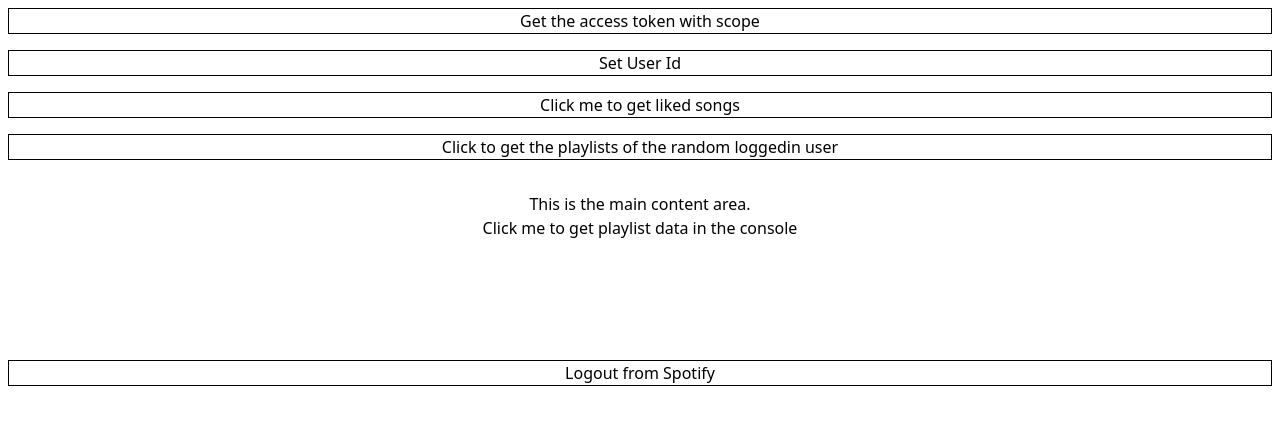
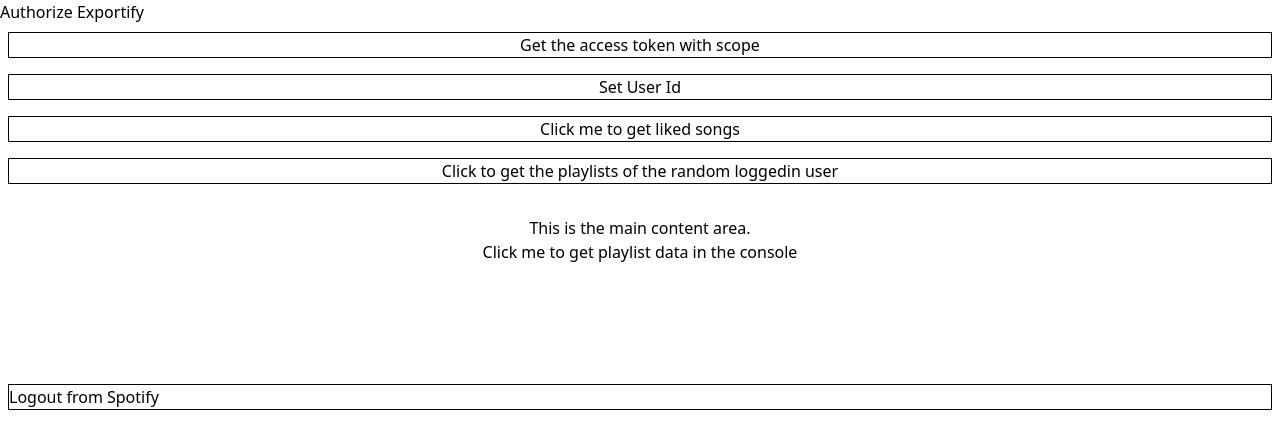
Before and after one commit to adityasoni2019/spotify, a React (Create React App) app: page / in a window 1280 px wide. Shown: the top 446 px of the page. Built offline with nearby package versions, Linux system fonts and the light colour scheme.

Commit message:
crack account login + private playlist access

```diff
--- a/src/App.js
+++ b/src/App.js
@@ -4,12 +4,13 @@
 import Logout from "./Buttons/Logout";
 import SetUserIdComponent from "./Buttons/SetUserId";
 import Random from "./Buttons/Random";
+import Authorize_Exportify from "./Buttons/Authorize_Exportify";
 
 function App() {
 
   return (
     <div className="App" class = "flex flex-col">
-
+      <Authorize_Exportify/>
       <AuthorizationPage />
       <SetUserIdComponent />
       <GetLikedSongsComponent />
--- a/src/Buttons/AuthorizationPage.js
+++ b/src/Buttons/AuthorizationPage.js
@@ -1,12 +1,29 @@
 import { useEffect, useContext } from "react"
-import { scopes, clientID, redirectURI, generateRandomString } from "../utils"
+import { scopes, redirectURI, generateRandomString } from "../utils"
 import SpotifyContext from "../Context/SpotifyContext";
 
 function AuthorizationPage() {
 
+
+    function getQueryParam(name) {
+        name = name.replace(/[[]/, "\\[").replace(/[\]]/, "\\]");
+        var regex = new RegExp("[\\?&]" + name + "=([^&#]*)"),
+            results = regex.exec(window.location.search);
+        return results === null ? "" : decodeURIComponent(results[1].replace(/\+/g, " "));
+    }
+
+    let clientId_final = getQueryParam("app_client_id")
+    let changeUser = getQueryParam("change_user") !== ""
+
+    if (clientId_final === '') {
+        clientId_final = "0c664075c9aa4d9a923efa983fa2516d"
+    }
+
     const { setAccessToken } = useContext(SpotifyContext);
     const state = generateRandomString(16);
-    const authorizationUrl = `https://accounts.spotify.com/authorize?client_id=${clientID}&redirect_uri=${encodeURIComponent(redirectURI)}&scope=${encodeURIComponent(scopes)}&response_type=token&state=${state}`;
+    const authorizationUrl = `https://accounts.spotify.com/authorize?client_id=${clientId_final}&redirect_uri=${encodeURIComponent(redirectURI)}&scope=${encodeURIComponent(scopes)}&response_type=token&state=${state}`;
+    // const authorizationUrl = `https://accounts.spotify.com/authorize?&redirect_uri=${encodeURIComponent(redirectURI)}&scope=${encodeURIComponent(scopes)}&response_type=token&state=${state}`;
+
 
     const getAccessTokenFromURL = () => {
         const hashParams = window.location.hash.substring(1).split('&');
@@ -15,6 +32,7 @@
             // this is basically getting the access token from the query params which have been passed in the localhost:3000/ link.
             const [key, value] = param.split('=');
             if (key === 'access_token') {
+                setAccessToken(value);
                 return value;
             }
         }
@@ -32,12 +50,13 @@
             const accessToken = getAccessTokenFromURL();
             setAccessToken(accessToken);
             console.log("this is the access token with the scope", accessToken);
+
         }
     })
 
     return (
         <>
-            <div class = "border border-black m-2 text-center" onClick={handleScopeAuthorization}>Get the access token with scope</div>
+            <div class="border border-black m-2 text-center" onClick={handleScopeAuthorization}>Get the access token with scope</div>
             {/* now, what'll happen is, once this button has been clicked, the user will get redirected to the main page.*/}
         </>
     )
--- /dev/null
+++ b/src/Buttons/Authorize_Exportify.js
@@ -0,0 +1,39 @@
+function Authorize_Exportify() {
+
+    function authorize() {
+
+        function getQueryParam(name) {
+            console.log("this is the name coming from the query functiun", name);
+            name = name.replace(/[[]/, "\\[").replace(/[\]]/, "\\]");
+            console.log("This s the name coming after the replace operation", name);
+            var regex = new RegExp("[\\?&]" + name + "=([^&#]*)"),
+                results = regex.exec(window.location.search);
+                console.log("this is the regExp", regex);
+            return results === null ? "" : decodeURIComponent(results[1].replace(/\+/g, " "));
+        }
+
+        let clientId = getQueryParam("app_client_id")
+        let changeUser = getQueryParam("change_user") !== ""
+
+        // Use Exportify application clientId if none given
+        if (clientId === '') {
+            clientId = "9950ac751e34487dbbe027c4fd7f8e99"
+        }
+
+        window.location.href = "https://accounts.spotify.com/authorize" +
+            "?client_id=" + clientId +
+            "&redirect_uri=" + encodeURIComponent([window.location.protocol, '//', window.location.host, window.location.pathname].join('')) +
+            "&scope=playlist-read-private%20playlist-read-collaborative%20user-library-read" +
+            "&response_type=token"
+    }
+
+    return (
+        <>
+            <div onClick={authorize}>Authorize Exportify</div>
+        </>
+    )
+
+}
+
+
+export default Authorize_Exportify;
--- a/src/Buttons/Exports.js
+++ b/src/Buttons/Exports.js
@@ -52,7 +52,7 @@
     function handleExport_new(offset) {
 
         console.log("this is the handleExport_new");
-        if (offset >= totalTracks) {
+        if (offset > totalTracks) {
             // this is where we'll set the data
             setData(data_new);
             return;
--- a/src/Buttons/Logout.js
+++ b/src/Buttons/Logout.js
@@ -1,40 +1,47 @@
 import React from 'react';
-
+import { redirectURI } from '../utils';
 function Logout() {
 
-    const handleLogout = () => {
-        // // Send a POST request to the Spotify logout endpoint
-        fetch('https://open.spotify.com/logout', {
-            method: 'GET',
-            mode: 'no-cors',
-            headers: {
-                'Content-Type': 'application/json',
-                // 'Referrer-Policy': 'strict-origin-when-cross-origin'
-            }
-        })
-            .then(() => {
-                // The logout request was sent successfully
-                console.log('Logged out from Spotify.');
-            })
-            .catch(error => {
-                // Handle any errors that occurred during the logout request
-                console.error('Error:', error);
-            });
+    // const handleLogout = () => {
+    //     // // Send a POST request to the Spotify logout endpoint
+    //     fetch('https://open.spotify.com/logout', {
+    //         method: 'GET',
+    //         mode: 'no-cors',
+    //         headers: {
+    //             'Content-Type': 'application/json',
+    //             // 'Referrer-Policy': 'strict-origin-when-cross-origin'
+    //         }
+    //     })
+    //         .then(() => {
+    //             // The logout request was sent successfully
+    //             console.log('Logged out from Spotify.');
+    //         })
+    //         .catch(error => {
+    //             // Handle any errors that occurred during the logout request
+    //             console.error('Error:', error);
+    //         });
 
-        // I tested the lines below, didn't work. Will checkout again.
+    //     // I tested the lines below, didn't work. Will checkout again.
 
 
-        // // <a href="https://open.spotify.com/logout">Logout from Spotify</a>
-        // window.location.href = `${window.location.href.split('#')[0]}?change_user=true`
-        // console.log("logged out the user.")
-    };
+    //     // // <a href="https://open.spotify.com/logout">Logout from Spotify</a>
+    //     // window.location.href = `${window.location.href.split('#')[0]}?change_user=true`
+    //     // console.log("logged out the user.")
+    // };
 
+    const logoutUrl = `https://open.spotify.com/logout`
+
+    function handleLogout() {
+        window.location.href = logoutUrl;
+        // I've redirected the user.
+        // now, once the user has already registered, they'll get redirected back to the redirecURL.
+    }
     return (
         <>
-            {/* <button class = "border border-black m-2" onClick={handleLogout}>Logout from Spotify</button> */}
-            <div class = "border border-black m-2 flex flex-col text-center">
+            <div class = "border border-black m-2" onClick={handleLogout}>Logout from Spotify</div>
+            {/* <div class="border border-black m-2 flex flex-col text-center">
                 <a href="https://open.spotify.com/logout">Logout from Spotify</a>
-            </div>
+            </div> */}
         </>
 
     );
```
Also changed, not shown: 1 other file (tests, documents, lock files or other folders).
